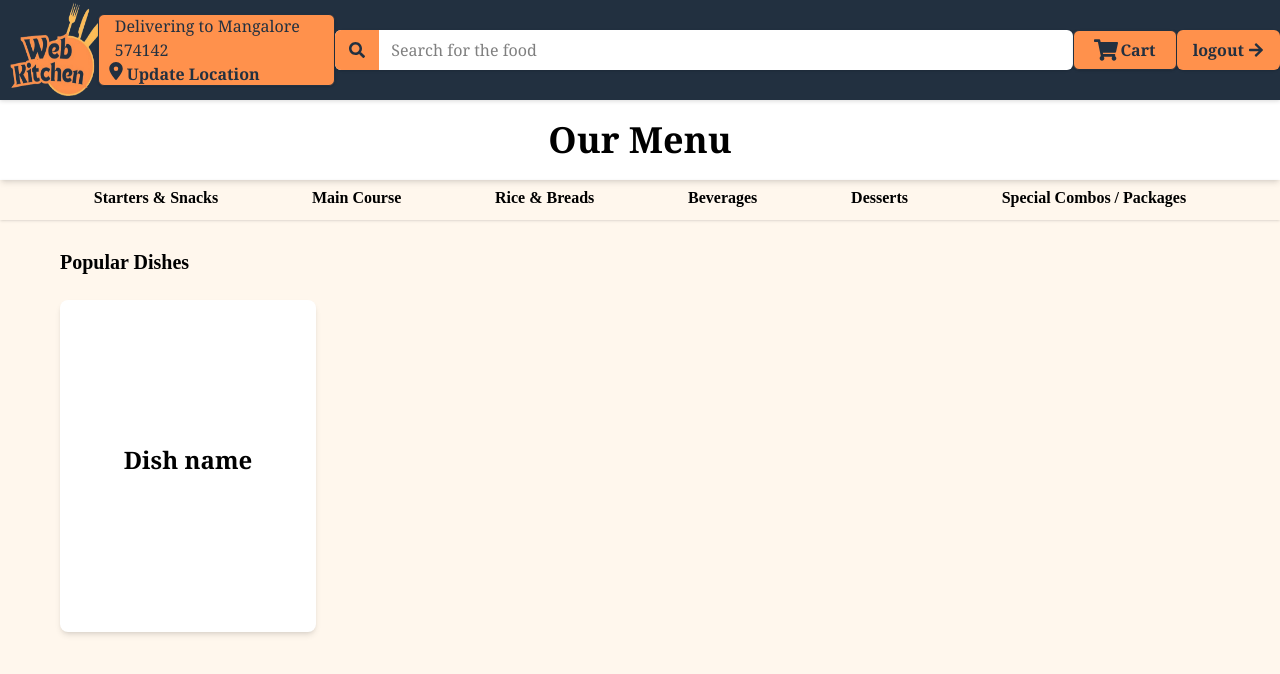
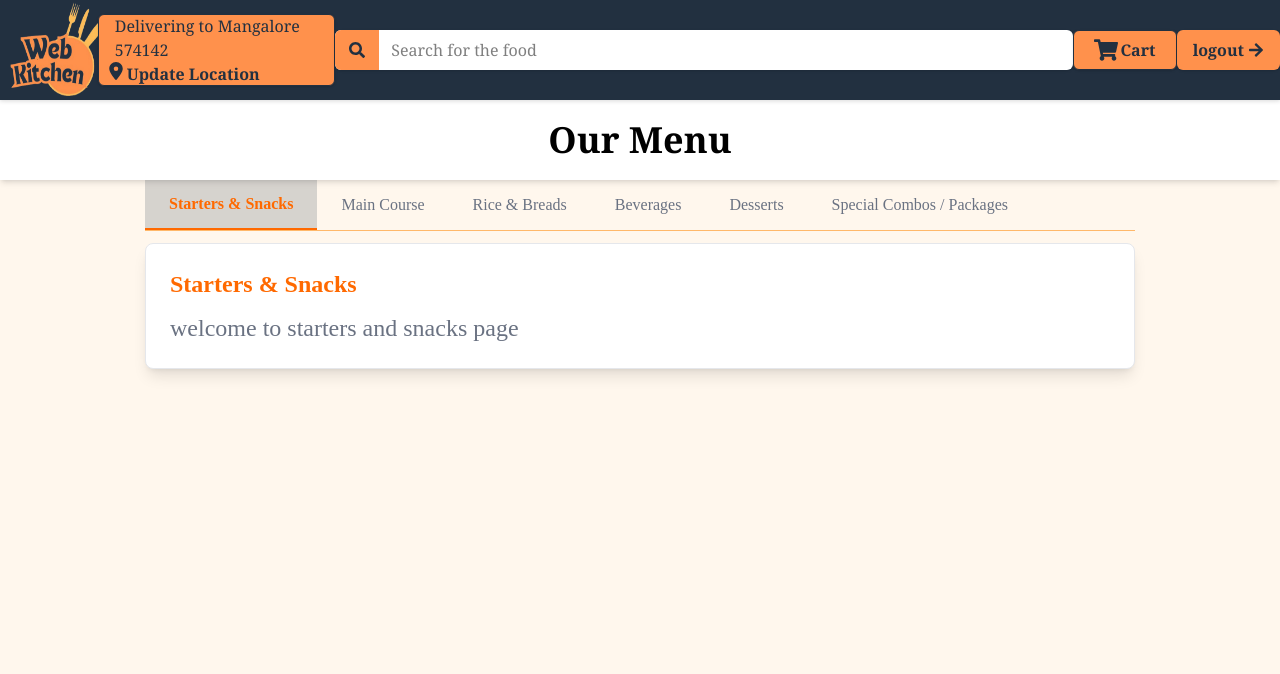
Before and after one commit to D-1-Shetty/Catering-Service, a React (Vite) app: page /menu in a window 1280 px wide. Shown: the top 674 px of the page. Built offline with nearby package versions, Linux system fonts and the light colour scheme.

Commit message:
added menu tabs

```diff
--- /dev/null
+++ b/src/component/MenuTabs/menuTabs.jsx
@@ -0,0 +1,29 @@
+import React, { useState } from 'react'
+
+const MenuTabs = ({ menu }) => {
+    const [activeMenu, setActiveMenu] = useState(0)
+    const renderContent=(content)=>{
+        return(
+            <div className='p-6 bg-white shadow-lg mt-2 border border-gray-200 rounded-lg '>
+                <h1 className='text-2xl font-semibold mb-3 text-orange-500'>{content.title}</h1>
+                <p className='text-gray-500 '>{content.description}</p>
+            </div>
+        )
+    }
+    return (
+        <div className='max-w-[990px] mx-auto '>
+            <div className='flex   border-b border-orange-300 '>
+                {menu.map((mnu, index) => (
+
+                    <button key={index} className={`py-3 px-6 duration-300 cursor-pointer ${activeMenu===index?"border-b-2 border-orange-500 text-orange-500 bg-gray-700/20 font-extrabold":"font-medium text-gray-500 hover:text-orange-400 hover:bg-gray-700/10"}`} onClick={() => setActiveMenu(index)} >{mnu.label}</button>
+                ))
+                }
+            </div>
+                <div className='mt-3 text-2xl'>{renderContent(menu[activeMenu].content )}</div>
+        </div>
+
+
+    )
+}
+
+export default MenuTabs
--- a/src/pages/menu.jsx
+++ b/src/pages/menu.jsx
@@ -1,8 +1,56 @@
 import React from 'react'
 import Starters from '../assets/starters.png'
 import Navbar from '../component/Navbar/navbar'
+import MenuTabs from '../component/MenuTabs/menuTabs'
 
 const home = () => {
+  const menu=[
+    {
+      label:'Starters & Snacks',
+      content:{
+        title:'Starters & Snacks',
+        description:'welcome to starters and snacks page'
+
+      }
+    },
+      {
+
+        label:'Main Course',
+        content:{
+          title:'Main Course',
+          description:'welcome to main course page'
+        }
+      },
+      {
+        label:'Rice & Breads',
+        content:{
+          title:'Rice & Breads',
+          description:'welcome to rice and breads page'
+        }
+      },
+      {
+        label:'Beverages',
+        content:{
+          title:'Beverages',
+          description:'welcome to beverages page'
+        }
+      },
+      {
+        label:'Desserts',
+        content:{
+          title:'Desserts',
+          description:'welcome to desserts page'
+        }
+      },
+      {
+        label:'Special Combos / Packages',
+        content:{
+          title:'Special Combos / Packages',
+          description:'Welcome to Our combos page '
+
+      }
+    }
+  ]
   return (
     <div>
       <Navbar/>
@@ -10,23 +58,14 @@ const home = () => {
       <div className='h-20 w-full shadow-md flex justify-center items-center bg-white'>
       <h1 className='font-bold text-4xl font-serif'>Our Menu</h1>
       </div>
-      <div className='w-full h-10 shadow text-black font-bold'>
-        <ul className='flex items-center justify-evenly pt-1.5 '>
-          <li><a href='#'>Starters & Snacks</a></li>
-          <li><a href='#'>Main Course</a> </li>
-          <li><a href='#'>Rice & Breads </a> </li>
-          <li><a href='#'>Beverages</a> </li>
-          <li><a href='#'>Desserts</a> </li>
-          <li><a href='#'>Special Combos / Packages</a> </li>
-        </ul>
-      </div>
-      <h1 className='text-xl font-bold ml-15 mt-7'>Popular Dishes</h1>
-
-      <div className='h-83 w-64 shadow-md ml-15 mt-6 bg-white flex justify-center items-center flex-col rounded-lg'>
-        <h1 className='mb-3 text-2xl font-bold font-serif'>Dish name</h1>
+      <div>
+        <MenuTabs menu={menu}/>
 
       </div>
-    </div>
+
+
+      </div>
+
   )
 }
 
```
